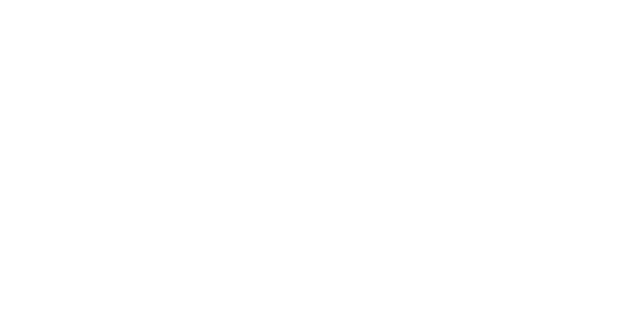
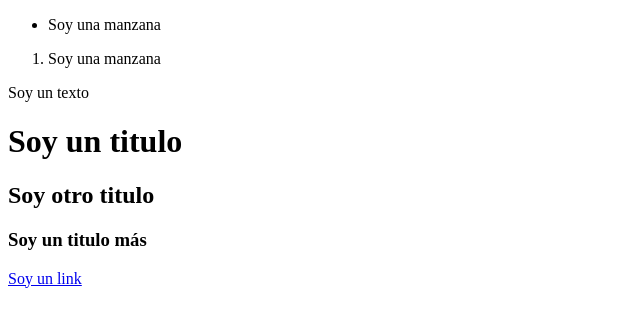
Before and after one commit to LuisArmandoOlmos/Curso-Definitivo-de-HTML-y-CSS, a plain HTML site: page index.html in a window 1280 px wide. Shown: the whole page, without its empty margins (0-640 px from the left). Drawn offline with Linux system fonts and the light colour scheme.

Commit message:
Creacion de la estructura basica del body

```diff
--- a/index.html
+++ b/index.html
@@ -10,6 +10,31 @@
     <link rel="stylesheet" href="">
 </head>
 <body>
+    <header>
+        <nav></nav>
+    </header>
+    <main>
+        <section>
+            <article>
+
+            </article>
+        </section>
+        <ul>
+            <li>Soy una manzana</li>
+        </ul>
+        <ol>
+            <li>Soy una manzana</li>
+        </ol>
+    </main>
+    <footer>
+
+    </footer>
+
+    <p>Soy un texto</p>
+    <h1>Soy un titulo</h1>
+    <h2>Soy otro titulo</h2>
+    <h3>Soy un titulo más</h3>
+    <a href="#">Soy un link</a>
 
 </body>
 </html>
```
